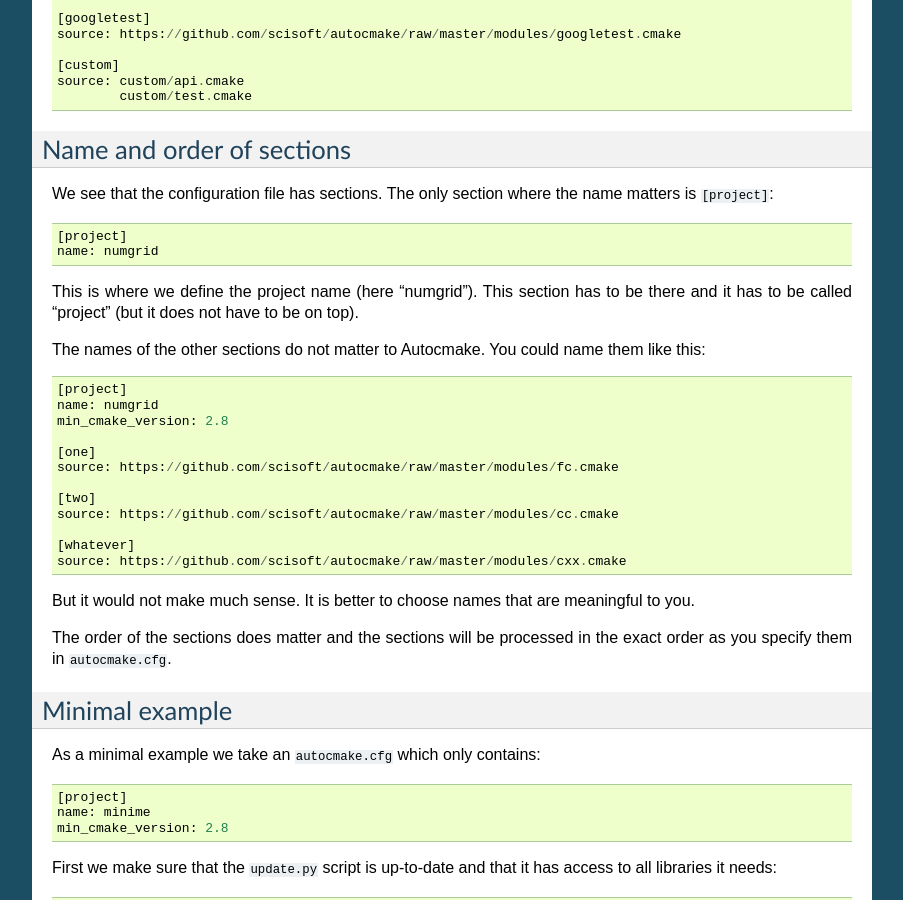
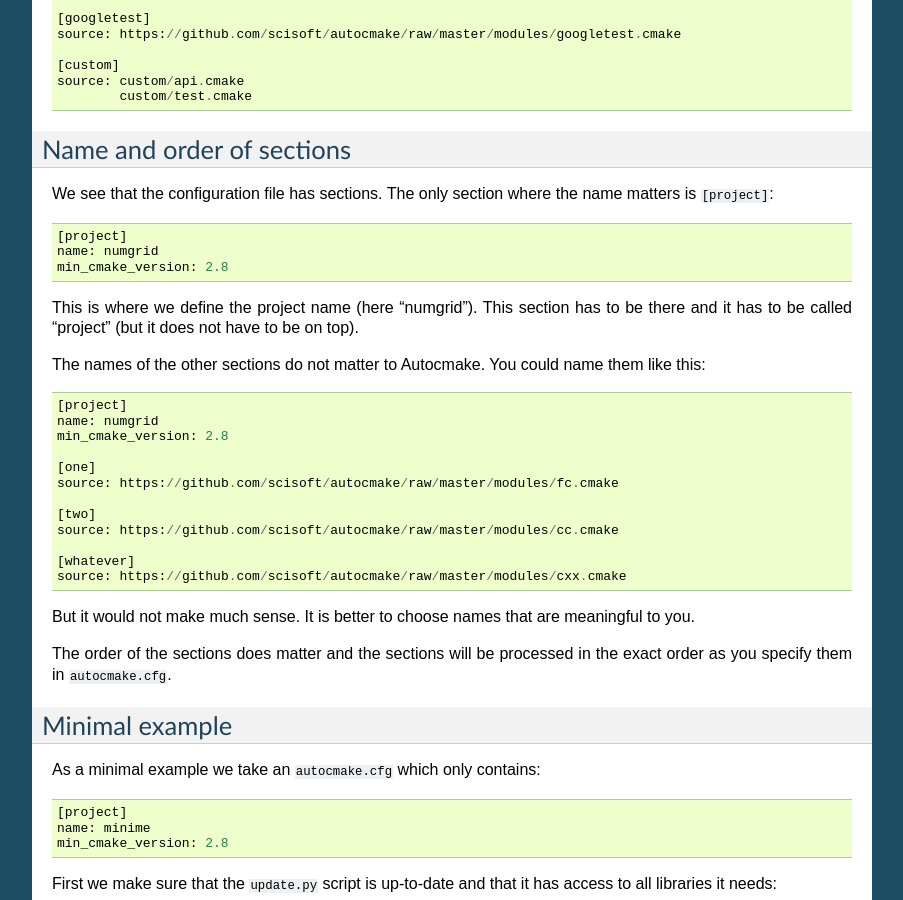
Before and after one commit to dev-cafe/autocmake, a Sphinx documentation site: the page built from doc/developers/configuration.rst, in a window 1280 px wide and 900 px high, scrolled down 692 px. Shown: the whole window, without its empty margins (198-1101 px from the left). Built offline with Sphinx 7.4.7, drawn with Linux system fonts in a browser that asks for light colours.

Commit message:
minor fixes in doc

```diff
--- a/doc/developers/configuration.rst
+++ b/doc/developers/configuration.rst
@@ -59,6 +59,7 @@ The only section where the name matters is ``[project]``::
 
   [project]
   name: numgrid
+  min_cmake_version: 2.8
 
 This is where we define the project name (here "numgrid"). This section has to
 be there and it has to be called "project" (but it does not have to be on top).
```
Also changed, not shown: 1 other file.
